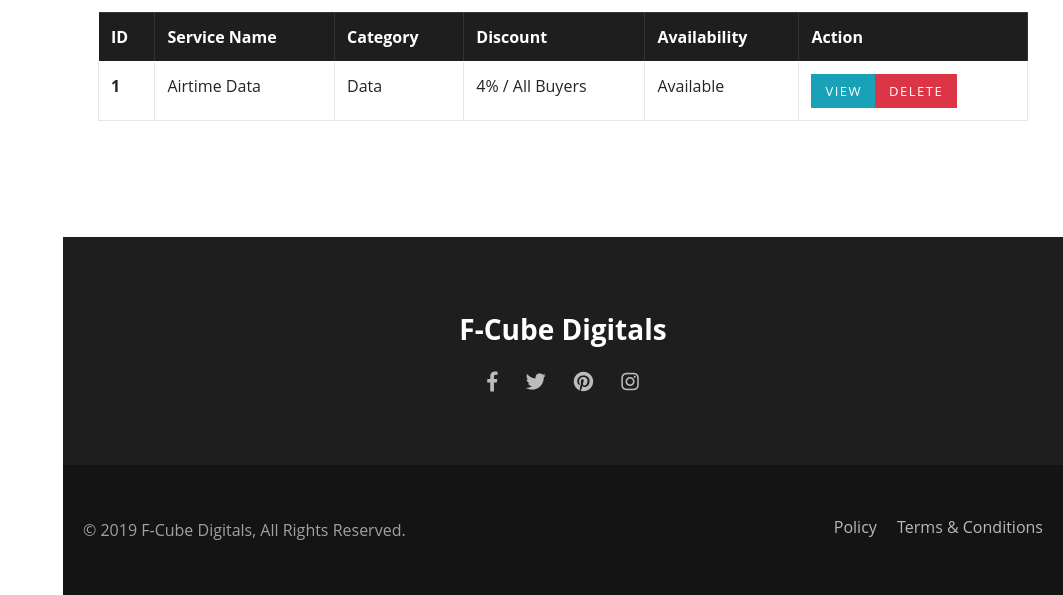
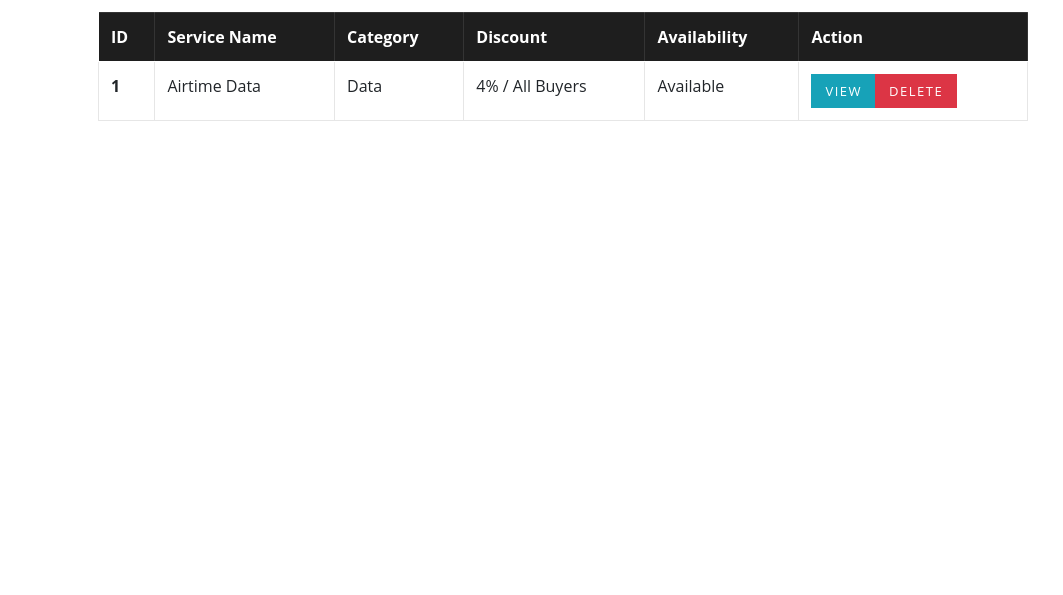
Before and after one commit to madeskilz/fcube, a CodeIgniter app: page /fcube/admin/manage_services in a window 1280 px wide. Shown: the part 885-1480 px from the top of the page, without its empty margins (217-1280 px from the left). After the commit the page ends 1006 px from the top, so only its background shows below. Run offline with CodeIgniter, Linux system fonts and the light colour scheme; some libraries are stand-ins or nearby versions.

Commit message:
no footer

```diff
--- a/application/views/admin/inc/footer.php
+++ b/application/views/admin/inc/footer.php
@@ -1,32 +1,3 @@
-
-			<footer>
-				<div class="footer bg-dark-lighter">
-					<div class="container text-center">
-						<h3>F-Cube Digitals</h3>
-						<ul class="list-horizontal-unstyled icon-lg margin-top-20">
-							<li><a href="#"><i class="fab fa-facebook-f"></i></a></li>
-							<li><a href="#"><i class="fab fa-twitter"></i></a></li>
-							<li><a href="#"><i class="fab fa-pinterest"></i></a></li>
-							<li><a href="#"><i class="fab fa-instagram"></i></a></li>
-						</ul>
-					</div><!-- end container -->
-				</div><!-- end footer -->
-				<div class="footer-bottom bg-dark">
-					<div class="container">
-						<div class="row">
-							<div class="col-12 col-md-6 text-center text-md-left">
-								<p>&copy; <?= date("Y");?> F-Cube Digitals, All Rights Reserved.</p>
-							</div>
-							<div class="col-12 col-md-6 text-center text-md-right">
-								<ul class="list-horizontal-unstyled">
-									<li><a href="#">Policy</a></li>
-									<li><a href="#">Terms &amp; Conditions</a></li>
-								</ul>
-							</div>
-						</div><!-- end row -->
-					</div><!-- end container -->
-				</div><!-- end footer-bottom -->
-			</footer>
 		</div>
 
 		<!-- ***** JAVASCRIPTS ***** -->
--- a/application/views/admin/manage_plans.php
+++ b/application/views/admin/manage_plans.php
@@ -1,5 +1,5 @@
 <?php $this->load->view('admin/inc/sidebar');?>
-	<div style="min-height:calc(100vh - 358px);">
+	<div style="min-height:100vh;">
         <div class="section">
 			<div class="container">
 				<div class="row col-spacing-50">
--- a/application/views/admin/manage_services.php
+++ b/application/views/admin/manage_services.php
@@ -1,5 +1,5 @@
 <?php $this->load->view('admin/inc/sidebar');?>
-	<div style="min-height:calc(100vh - 358px);">
+	<div style="min-height:100vh;">
         <div class="section">
 			<div class="container">
 				<div class="row col-spacing-50">
@@ -19,7 +19,7 @@
               </div>
               <div class="col-md-6">
                 <label class="required">Service Title</label>
-                <input type="text" placeholder="E.g 1.8GiB - 1000" required>
+                <input type="text" placeholder="Enter Service Name" required>
               </div>
             </div>
             <div class="row">
--- a/application/views/admin/manage_users.php
+++ b/application/views/admin/manage_users.php
@@ -1,5 +1,5 @@
 <?php $this->load->view('admin/inc/sidebar');?>
-	<div style="min-height:calc(100vh - 358px);">
+	<div style="min-height:100vh;">
     <div class="section" style="padding-left:10px;padding-right:10px;">
     <div class="row">
         <div class="col-12 col-md-12 table-responsive">
--- a/application/views/admin/wallet_funding.php
+++ b/application/views/admin/wallet_funding.php
@@ -1,5 +1,5 @@
 <?php $this->load->view('admin/inc/sidebar');?>
-	<div style="min-height:calc(100vh - 358px);">
+	<div style="min-height:100vh;">
     <div class="section" style="padding-left:10px;padding-right:10px;">
     <div class="row">
         <div class="col-12 col-md-12 table-responsive">
--- a/application/views/user/airtime_recharge.php
+++ b/application/views/user/airtime_recharge.php
@@ -1,5 +1,5 @@
 <?php $this->load->view('user/inc/sidebar');?>
-	<div style="min-height:calc(100vh - 358px);">
+	<div style="min-height:100vh;">
         <div class="section">
 			<div class="container">
 				<div class="row col-spacing-50">
--- a/application/views/user/data_recharge.php
+++ b/application/views/user/data_recharge.php
@@ -1,5 +1,5 @@
 <?php $this->load->view('user/inc/sidebar');?>
-	<div style="min-height:calc(100vh - 358px);">
+	<div style="min-height:100vh;">
         <div class="section">
 			<div class="container">
 				<div class="row col-spacing-50">
--- a/application/views/user/electric_bill.php
+++ b/application/views/user/electric_bill.php
@@ -1,5 +1,5 @@
 <?php $this->load->view('user/inc/sidebar');?>
-	<div style="min-height:calc(100vh - 358px);">
+	<div style="min-height:100vh;">
         <div class="section">
 			<div class="container">
 				<div class="row col-spacing-50">
--- a/application/views/user/my_wallet.php
+++ b/application/views/user/my_wallet.php
@@ -1,5 +1,5 @@
 <?php $this->load->view('user/inc/sidebar');?>
-	<div style="min-height:calc(100vh - 358px);">
+	<div style="min-height:100vh;">
     <div class="section" style="padding-left:10px;padding-right:10px;">
     <div class="row">
         <div class="col-12 col-md-6">
--- a/application/views/user/tv_subscription.php
+++ b/application/views/user/tv_subscription.php
@@ -1,5 +1,5 @@
 <?php $this->load->view('user/inc/sidebar');?>
-	<div style="min-height:calc(100vh - 358px);">
+	<div style="min-height:100vh;">
         <div class="section">
 			<div class="container">
 				<div class="row col-spacing-50">
```
Also changed, not shown: application/views/user/inc/footer.php (+0 -29 lines).
